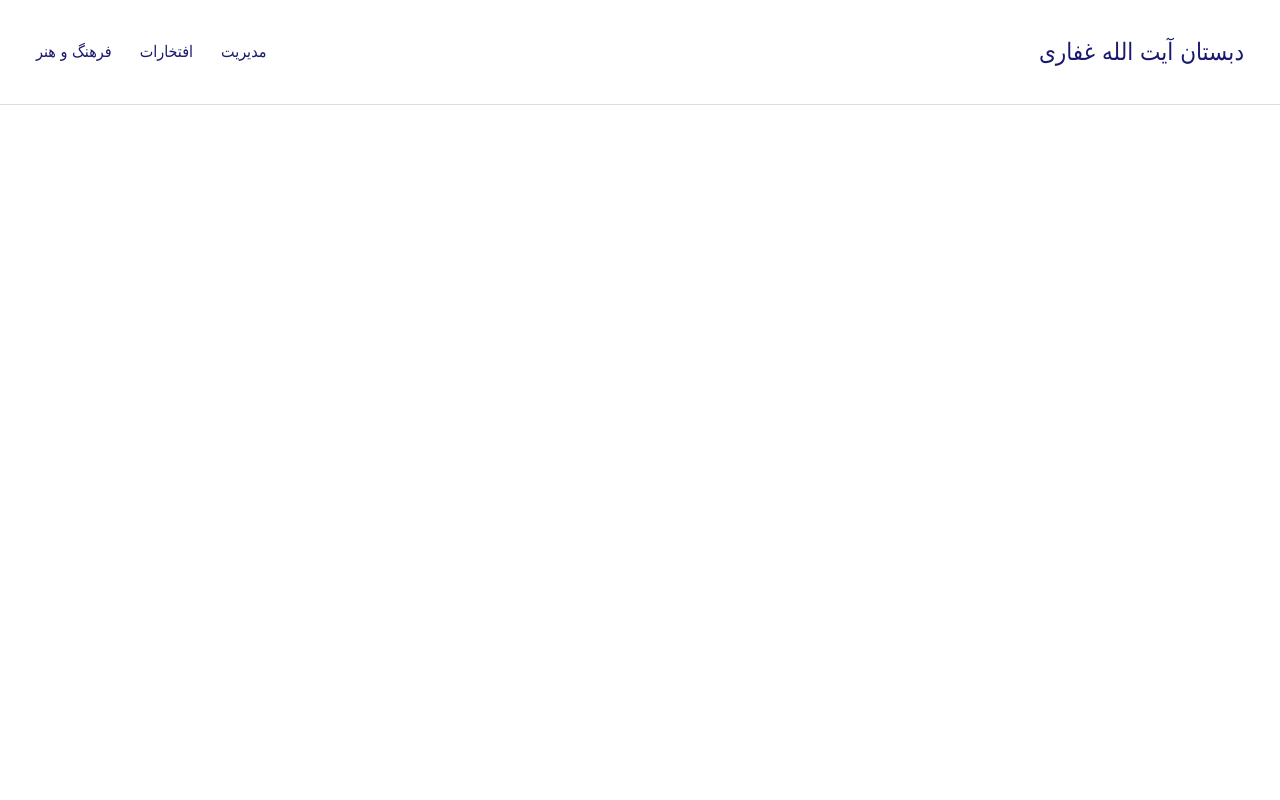
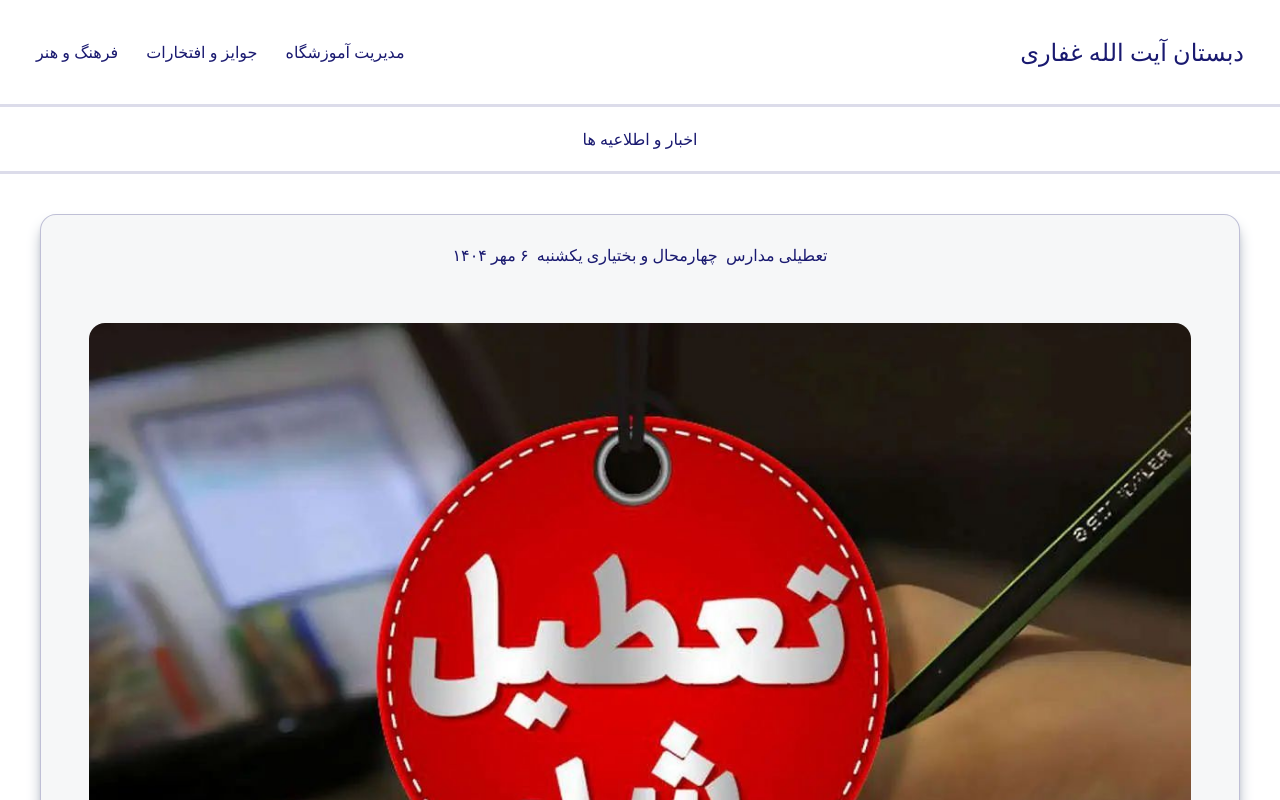
Before and after one commit to OmidTahmasbi1994/school-portfolio, a React (Vite) app: page / in a window 1280 px wide. Shown: the top 800 px of the page. Built offline with nearby package versions, Linux system fonts and the light colour scheme.

Commit message:
commit-1

```diff
--- a/src/App.jsx
+++ b/src/App.jsx
@@ -1,11 +1,26 @@
-import {FontAwesomeIcon} from '@fortawesome/react-fontawesome'
-import {Routes , Route} from 'react-router-dom'
+import {Routes , Route , useLocation} from 'react-router-dom'
 import {Header} from './components/header'
+import {AnimatePresence} from 'framer-motion'
+import {Home} from './routes/home'
+import {Manage} from './routes/manage'
+import {Achivements} from './routes/achivments'
+import {Arts} from './routes/arts'
+
 
 function App() {
+  const location = useLocation()
+
   return (
     <div className="w-full min-h-screen bg-[#ffffff] direction">
       <Header />
+      <AnimatePresence mode='wait'>
+        <Routes location={location} key={location.key}>
+          <Route path="/" element={<Home/>} />
+          <Route path="/management" element={<Manage/>} />
+          <Route path="/achivements" element={<Achivements/>} />
+          <Route path="/arts" element={<Arts/>} />
+        </Routes>
+      </AnimatePresence>
     </div>
   )
 }
--- a/src/components/header.jsx
+++ b/src/components/header.jsx
@@ -1,40 +1,106 @@
-import {useState} from 'react'
-import {FontAwesomeIcon} from '@fortawesome/react-fontawesome'
-import {faBars} from '@fortawesome/free-solid-svg-icons'
-import {faXmark} from '@fortawesome/free-solid-svg-icons'
-import {motion} from 'framer-motion'
-import {barVariants} from '../variants/variants'
-import {navVariants} from '../variants/variants'
-import {mobileNavVariants} from '../variants/variants'
-
+import { useState } from "react";
+import { Link } from "react-router-dom";
+import { FontAwesomeIcon } from "@fortawesome/react-fontawesome";
+import { faBars } from "@fortawesome/free-solid-svg-icons";
+import { faXmark } from "@fortawesome/free-solid-svg-icons";
+import { motion } from "framer-motion";
+import { barVariants } from "../variants/variants";
+import { navVariants } from "../variants/variants";
+import { mobileNavVariants } from "../variants/variants";
 
 export const Header = () => {
-    const [showMobileNav , setShowMobileNav] = useState(false)
+  const [showMobileNav, setShowMobileNav] = useState(false);
+  const [routeTitle, setRouteTitle] = useState("اخبار و اطلاعیه ها");
 
   return (
-    <nav className="sticky top-0 left-0 bg-[#ffffff]/75 backdrop-blur-sm text-[#191970] border-solid font-[tahoma] border-solid border-[#191970]/15 border-b-1">
+    <nav className="sticky top-0 left-0 bg-[#ffffff]/50 backdrop-blur-md text-[#191970] border-solid border-[#191970]/15 border-b-3">
       <div className="flex flex-row justify-between items-center p-9 max-md:p-7">
         <motion.div variants={navVariants} initial="first" animate="last">
-          <h1 className="text-2xl max-md:text-lg cursor-pointer">دبستان آیت الله غفاری</h1>
+          <Link to="/" onClick={() => setRouteTitle("اخبار و اطلاعیه ها")}>
+            <h1 className="text-2xl max-md:text-lg text-[#191970] font-semibold">
+              دبستان آیت الله غفاری
+            </h1>
+          </Link>
         </motion.div>
-        <motion.div variants={navVariants} initial="first" animate="last" className="max-md:hidden flex flex-row justify-center items-center gap-7 text-md">
-          <span className="cursor-pointer">مدیریت</span>
-          <span className="cursor-pointer">افتخارات</span>
-          <span className="cursor-pointer">فرهنگ و هنر</span>
+        <motion.div
+          variants={navVariants}
+          initial="first"
+          animate="last"
+          className="max-md:hidden flex flex-row justify-center items-center gap-7 text-md"
+        >
+          <Link
+            to="/management"
+            onClick={() => setRouteTitle("مدیریت و پرسنل")}
+          >
+            مدیریت آموزشگاه
+          </Link>
+          <Link to="/achivements" onClick={() => setRouteTitle("جوایز و افتخارات")}>
+            جوایز و افتخارات
+          </Link>
+          <Link to="/arts" onClick={() => setRouteTitle("فرهنگ و هنر")}>
+            فرهنگ و هنر
+          </Link>
         </motion.div>
-        <motion.p variants={barVariants} initial="first" animate="last" whileHover="hover" onClick={()=>setShowMobileNav(!showMobileNav)} className="md:hidden text-lg cursor-pointer">{showMobileNav ? <FontAwesomeIcon icon={faXmark} /> : <FontAwesomeIcon icon={faBars} />}</motion.p>
+        <motion.p
+          variants={barVariants}
+          initial="first"
+          animate="last"
+          whileHover="hover"
+          onClick={() => setShowMobileNav(!showMobileNav)}
+          className="md:hidden text-lg cursor-pointer"
+        >
+          {showMobileNav ? (
+            <FontAwesomeIcon icon={faXmark} />
+          ) : (
+            <FontAwesomeIcon icon={faBars} />
+          )}
+        </motion.p>
       </div>
-      {showMobileNav && <MobileNav />}
+      {showMobileNav && <MobileNav setShowMobileNav={setShowMobileNav} setRouteTitle={setRouteTitle}/>}
+      <div className="text-center p-5 border-solid border-[#191970]/15 border-t-3">
+        <h1 className="max-md:text-md text-[#191970] font-semibold">
+          {routeTitle}
+        </h1>
+      </div>
     </nav>
   );
 };
 
-const MobileNav = () => {
+const MobileNav = ({setShowMobileNav , setRouteTitle}) => {
   return (
-    <motion.div variants={mobileNavVariants} initial="first" animate="last" className="md:hidden flex flex-col justify-center items-center pt-5 pb-10 gap-7 text-md">
-      <span className="cursor-pointer">مدیریت</span>
-      <span className="cursor-pointer">افتخارات</span>
-      <span className="cursor-pointer">فرهنگ و هنر</span>
+    <motion.div
+      variants={mobileNavVariants}
+      initial="first"
+      animate="last"
+      className="md:hidden flex flex-col justify-center items-center pt-5 pb-10 gap-7 text-md font-semibold"
+    >
+      <Link
+        to="/management"
+        onClick={() => {
+          setShowMobileNav(false);
+          setRouteTitle("مدیریت و پرسنل");
+        }}
+      >
+        مدیریت آموزشگاه
+      </Link>
+      <Link
+        to="/achivements"
+        onClick={() => {
+          setShowMobileNav(false);
+          setRouteTitle("جوایز و افتخارات");
+        }}
+      >
+        جوایز و افتخارات
+      </Link>
+      <Link
+        to="/arts"
+        onClick={() => {
+          setShowMobileNav(false);
+          setRouteTitle("فرهنگ و هنر");
+        }}
+      >
+        فرهنگ و هنر
+      </Link>
     </motion.div>
   );
 };
--- /dev/null
+++ b/src/routes/achivments.jsx
@@ -0,0 +1,7 @@
+export const Achivements = ()=>{
+    return(
+        <div className="w-full flex flex-col justify-start items-center gap-20 max-md:mt-15 p-10">
+            Achivements page
+        </div>
+    )
+}
--- /dev/null
+++ b/src/routes/arts.jsx
@@ -0,0 +1,7 @@
+export const Arts = ()=>{
+    return(
+        <div className="w-full flex flex-col justify-start items-center gap-20 max-md:mt-15 p-10">
+            Arts page
+        </div>
+    )
+}
--- /dev/null
+++ b/src/routes/home.jsx
@@ -0,0 +1,42 @@
+import warning_1 from '../assets/warning_1.jpg'
+
+export const Home = () => {
+  return (
+    <div className="w-full flex flex-col justify-start items-center gap-20 max-md:mt-15 p-10">
+      <section className="flex flex-col justify-center items-center gap-5 p-5 bg-gray-100/75 border-solid border-[#191970]/25 border-1 rounded-2xl shadow-gray-400 shadow-lg">
+        <div className="flex flex-row justify-center p-2">
+            <h2 className="max-md:text-sm text-[#191970] font-semibold">تعطیلی مدارس  چهارمحال و بختیاری یکشنبه  ۶ مهر ۱۴۰۴</h2>
+        </div>
+        <div className="flex flex-col justify-center items-center p-2">
+          <div className="p-5">
+            <img className="rounded-2xl" src={warning_1} />
+          </div>
+          <p className="p-3 max-md:text-xs max-md:leading-5 text-center font-[tahoma]">
+            در حال حاضر هیچ اعلام رسمی یا قطعی دربارهٔ تعطیلی مدارس در روز
+            یکشنبه ۶ مهر ۱۴۰۴ وجود ندارد. در این تاریخ معمولاً مدارس به دلیل
+            بازگشایی فعال هستند. در صورت بروز شرایط خاص (مانند شرایط جوی،
+            تعطیلات رسمی یا تصمیمات استانی)، احتمال تعطیلی وجود خواهد داشت که به
+            محض اعلام، این خبر بروزرسانی خواهد شد.
+          </p>
+        </div>
+      </section>
+      <section className="flex flex-col justify-center items-center gap-5 p-5 bg-gray-100/75 border-solid border-[#191970]/25 border-1 rounded-2xl shadow-gray-400 shadow-lg">
+        <div className="flex flex-row justify-center p-2">
+            <h2 className="max-md:text-sm text-[#191970] font-semibold">تعطیلی مدارس  چهارمحال و بختیاری یکشنبه  ۶ مهر ۱۴۰۴</h2>
+        </div>
+        <div className="flex flex-col justify-center items-center p-2">
+          <div className="p-5">
+            <img className="rounded-2xl" src={warning_1} />
+          </div>
+          <p className="p-3 max-md:text-xs max-md:leading-5 text-center font-[tahoma]">
+            در حال حاضر هیچ اعلام رسمی یا قطعی دربارهٔ تعطیلی مدارس در روز
+            یکشنبه ۶ مهر ۱۴۰۴ وجود ندارد. در این تاریخ معمولاً مدارس به دلیل
+            بازگشایی فعال هستند. در صورت بروز شرایط خاص (مانند شرایط جوی،
+            تعطیلات رسمی یا تصمیمات استانی)، احتمال تعطیلی وجود خواهد داشت که به
+            محض اعلام، این خبر بروزرسانی خواهد شد.
+          </p>
+        </div>
+      </section>
+    </div>
+  );
+};
--- /dev/null
+++ b/src/routes/manage.jsx
@@ -0,0 +1,7 @@
+export const Manage = ()=>{
+    return(
+        <div className="w-full flex flex-col justify-start items-center gap-20 max-md:mt-15 p-10">
+            Management page
+        </div>
+    )
+}
--- a/src/variants/variants.jsx
+++ b/src/variants/variants.jsx
@@ -8,6 +8,6 @@ export const navVariants = {
     last: {opacity: 1 , transition: {duration: 2}}
 }
 export const mobileNavVariants = {
-    first: {y: -15},
-    last: {y:0 , transition: {type: 'spring' , stiffness: 70}}
+    first: {y: -5 , opacity: 0},
+    last: {y:0 , opacity: 1 , transition: {type: 'spring' , damping: 15}}
 }
```
Also changed, not shown: src/assets/warning_1.jpg (added).
